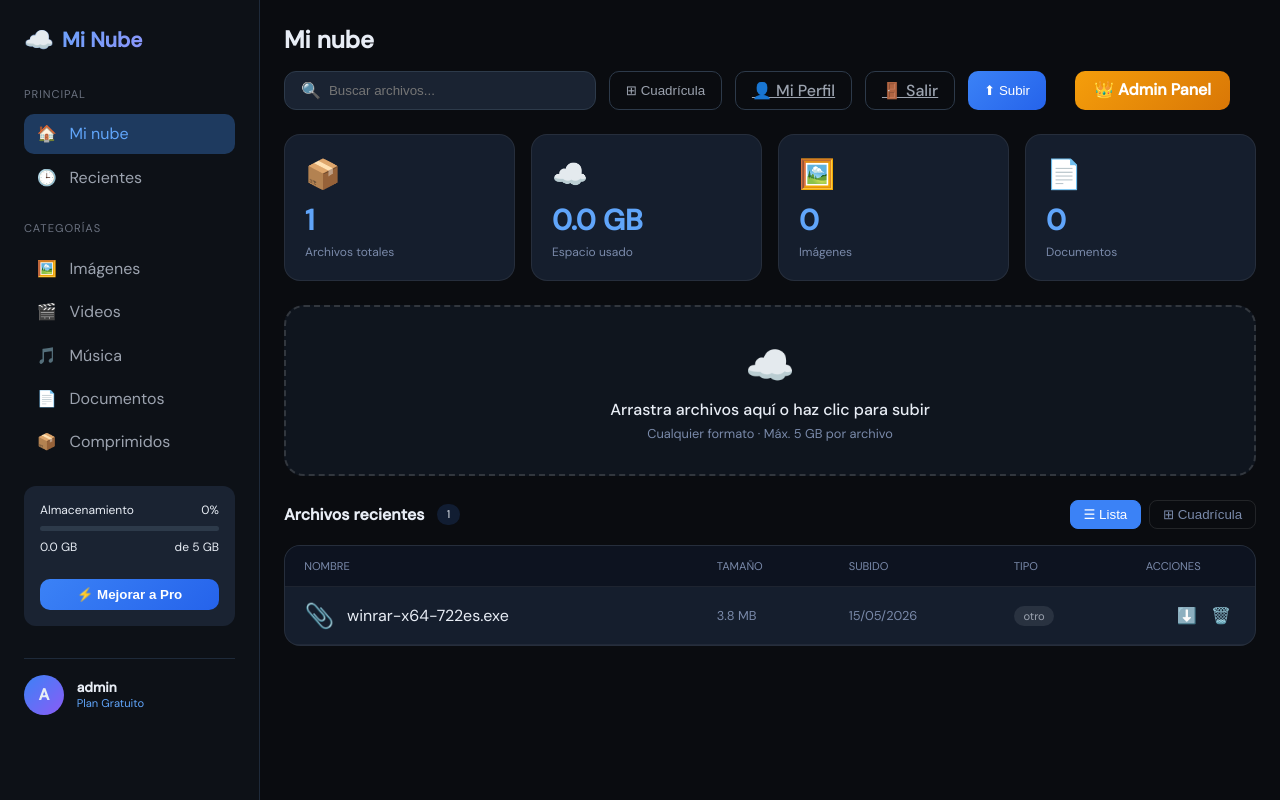
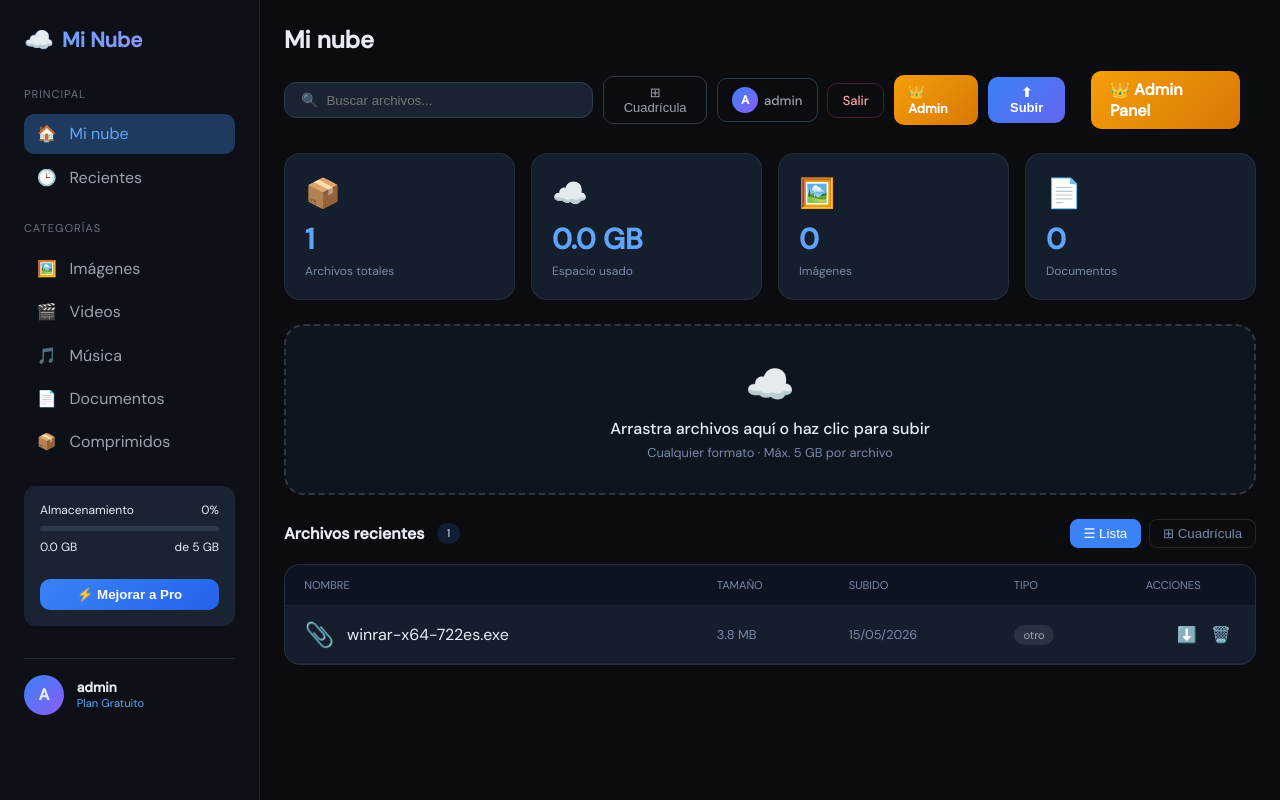
Before and after one commit to kfyikyuiyu/mi-nube, a Flask app: page /dashboard in a window 1280 px wide. Run offline with Flask 3, Linux system fonts and the light colour scheme; a user stored in the database is signed in.

Commit message:
actualizacion

```diff
--- a/templates/base.html
+++ b/templates/base.html
@@ -338,19 +338,29 @@
         <main class="main-content" {% if not current_user.is_authenticated %}style="margin-left:0"{% endif %}>
             <div class="top-bar" {% if not current_user.is_authenticated %}style="display:none"{% endif %}>
                 <h1 class="page-title" id="pageTitle">Mi nube</h1>
-                <div style="display: flex; gap: 0.8rem;">
+                <div style="display:flex;align-items:center;gap:0.6rem;">
                     <div class="search-box">
-                        <span>🔍</span>
+                        <span style="opacity:0.5;font-size:14px">🔍</span>
                         <input type="text" id="searchInput" placeholder="Buscar archivos..." oninput="searchFiles(this.value)">
                     </div>
-                    <button class="btn btn-outline" onclick="toggleView()" id="viewBtn">
+                    <button class="btn btn-outline" onclick="toggleView()" id="viewBtn" style="display:flex;align-items:center;gap:6px;font-size:13px;padding:0.5rem 0.9rem;border-radius:10px;border:1px solid #2d3a4a;color:#9ca3af;background:transparent;">
                         ⊞ Cuadrícula
                     </button>
                     {% if current_user.is_authenticated %}
-                        <a href="{{ url_for('perfil') }}" class="btn btn-outline">👤 Mi Perfil</a>
-                        <a href="{{ url_for('logout') }}" class="btn btn-outline">🚪 Salir</a>
+                    <a href="{{ url_for('perfil') }}" style="display:flex;align-items:center;gap:6px;padding:0.5rem 0.9rem;border-radius:10px;border:1px solid #2d3a4a;color:#9ca3af;background:transparent;text-decoration:none;font-size:13px;font-weight:500;transition:all 0.2s;" onmouseover="this.style.background='#1e2a3a'" onmouseout="this.style.background='transparent'">
+                        <div style="width:26px;height:26px;border-radius:50%;background:linear-gradient(135deg,#3b82f6,#8b5cf6);display:flex;align-items:center;justify-content:center;font-size:12px;font-weight:700;color:white;">{{ current_user.username[0].upper() }}</div>
+                        {{ current_user.username }}
+                    </a>
+                    <a href="{{ url_for('logout') }}" style="display:flex;align-items:center;gap:6px;padding:0.5rem 0.9rem;border-radius:10px;border:1px solid rgba(239,68,68,0.3);color:#fca5a5;background:transparent;text-decoration:none;font-size:13px;font-weight:500;transition:all 0.2s;" onmouseover="this.style.background='rgba(239,68,68,0.1)'" onmouseout="this.style.background='transparent'">
+                        Salir
+                    </a>
+                    {% if current_user.is_admin() %}
+                    <a href="{{ url_for('admin_panel') }}" style="display:flex;align-items:center;gap:6px;padding:0.5rem 0.9rem;border-radius:10px;background:linear-gradient(135deg,#f59e0b,#d97706);color:white;text-decoration:none;font-size:13px;font-weight:600;">
+                        👑 Admin
+                    </a>
                     {% endif %}
-                    <button class="btn btn-primary" onclick="document.getElementById('fileInput').click()">
+                    {% endif %}
+                    <button onclick="document.getElementById('fileInput').click()" style="display:flex;align-items:center;gap:6px;padding:0.5rem 1rem;border-radius:10px;background:linear-gradient(135deg,#3b82f6,#6366f1);color:white;border:none;font-size:13px;font-weight:600;cursor:pointer;">
                         ⬆ Subir
                     </button>
                     <input type="file" id="fileInput" multiple style="display:none">
```
